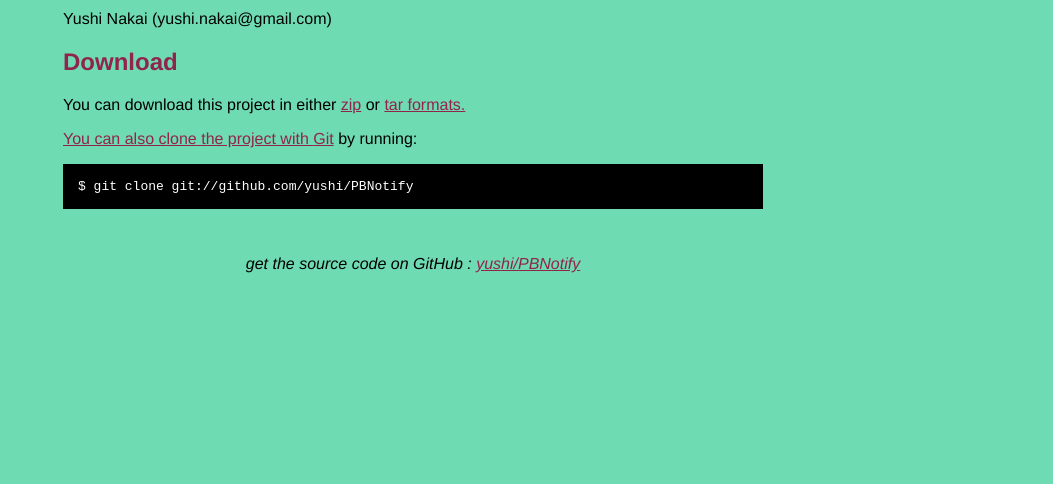
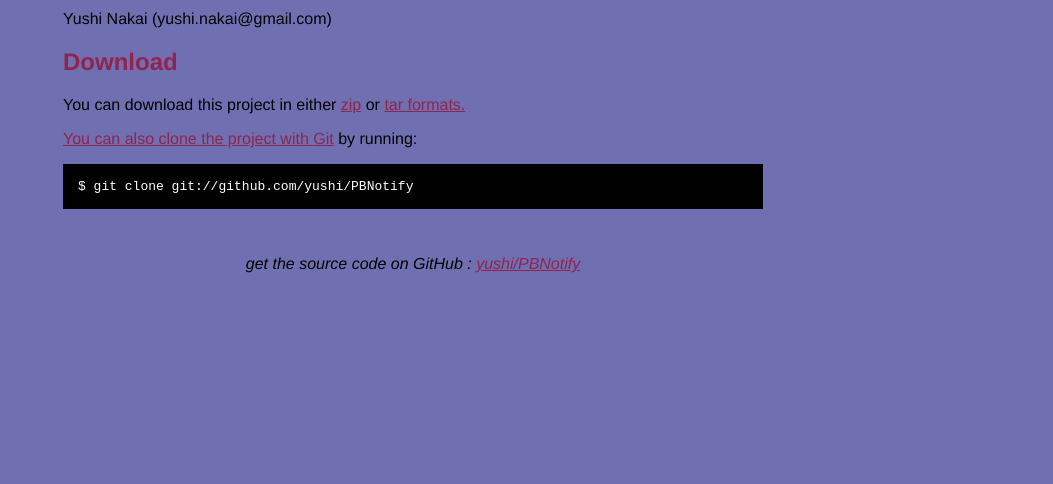
Before and after one commit to yushi/PBNotify, a plain HTML site: page index.html in a window 1280 px wide. Shown: the part 316-800 px from the top of the page, without its empty margins (227-1280 px from the left). Drawn offline with Linux system fonts and the light colour scheme.

Commit message:
change color

```diff
--- a/index.html
+++ b/index.html
@@ -8,7 +8,7 @@
   <style type="text/css">
     body {
       margin-top: 1.0em;
-      background-color: #6fdbb2;
+      background-color: #6f6fb2;
       font-family: Helvetica, Arial, FreeSans, san-serif;
       color: #000000;
     }
```
